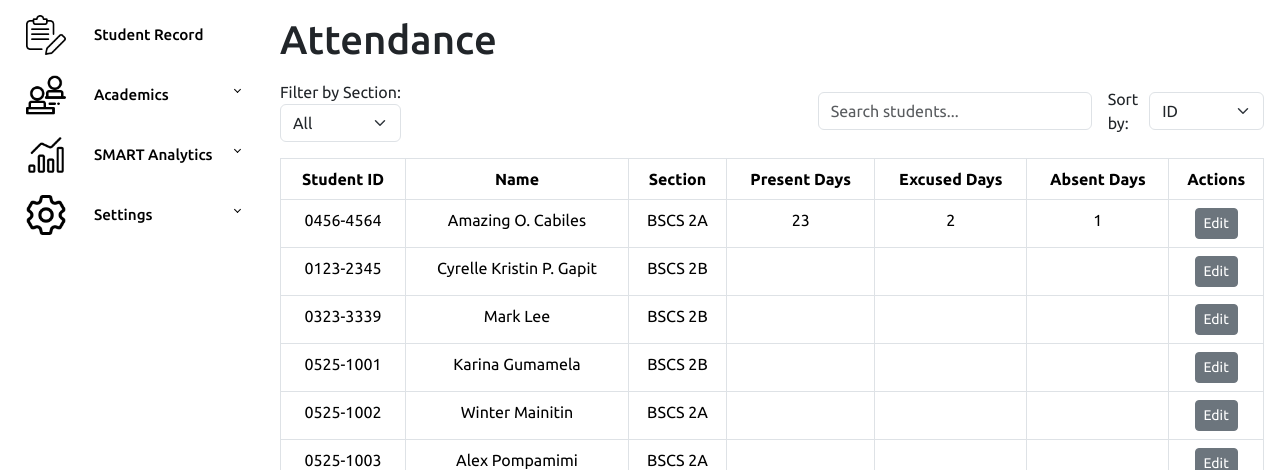
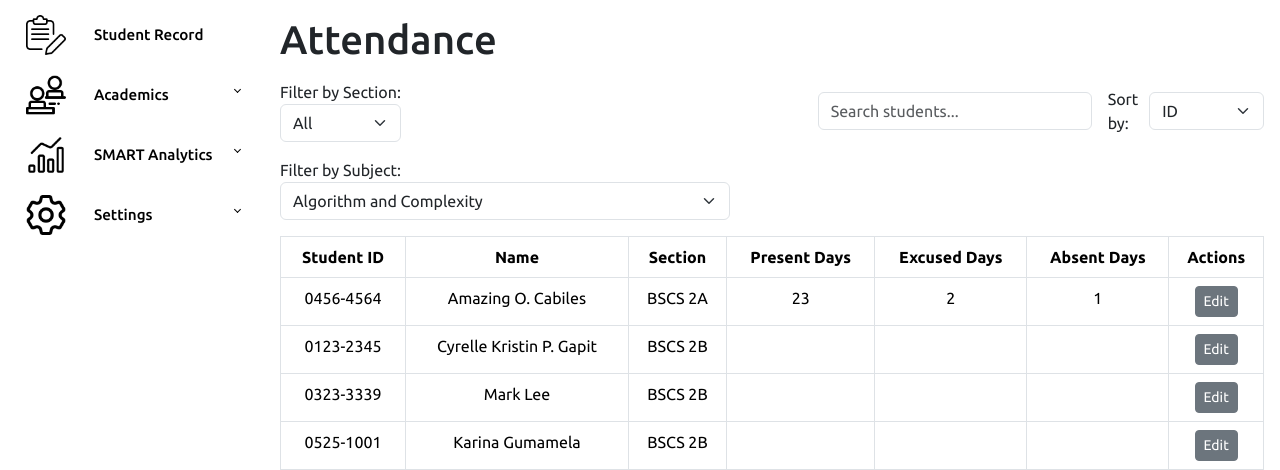
Before and after one commit to aaazezeze1/SMS, a Django app: page /academics/ in a window 1280 px wide. Shown: the part 171-641 px from the top of the page. Run offline with Django 5.2, Linux system fonts and the light colour scheme; data comes from the database, SQL or seed files in the repository; both versions use the stored data as it was after the commit; some libraries are stand-ins or nearby versions.

Commit message:
changed attendance to attendance per subject

```diff
--- a/SMS/SMSapp/admin.py
+++ b/SMS/SMSapp/admin.py
@@ -1,8 +1,10 @@
 from django.contrib import admin
 from .models import Student, Attendance
 from .models import Grouping
+from .models import Subject
 
 # Register your models here.
 admin.site.register(Student)
 admin.site.register(Attendance)
 admin.site.register(Grouping)
+admin.site.register(Subject)
--- a/SMS/SMSapp/models.py
+++ b/SMS/SMSapp/models.py
@@ -32,15 +32,29 @@ class Student(models.Model):
     def __str__(self):
         return self.name
 
+# Subject model
+class Subject(models.Model):
+    code = models.CharField(max_length=20, unique=True)
+    name = models.CharField(max_length=100)
+
+    def __str__(self):
+        return f"{self.code} - {self.name}"
+
+
 # Attendance model to track attendance for each student
 class Attendance(models.Model):
-    student = models.ForeignKey(Student, on_delete=models.CASCADE)  # Link to Student Class
-    present_days = models.PositiveIntegerField(default=0)
-    excused_days = models.PositiveIntegerField(default=0)
-    absent_days = models.PositiveIntegerField(default=0)
+    student = models.ForeignKey(Student, on_delete=models.CASCADE)
+    subject = models.ForeignKey(Subject, on_delete=models.CASCADE, default=1)
+    present_days = models.IntegerField(default=0)
+    excused_days = models.IntegerField(default=0)
+    absent_days = models.IntegerField(default=0)
+
+    class Meta:
+        unique_together = ('student', 'subject')
 
     def __str__(self):
-        return f"Attendance for {self.student.name}"  # Accessing student name
+        return f"{self.student.name} - {self.subject.code}"
+
 
 # Student grouping
 class Grouping(models.Model):
--- a/SMS/SMSapp/templates/academics.html
+++ b/SMS/SMSapp/templates/academics.html
@@ -153,6 +153,19 @@
                         </form>
                     </div>
                 </div>
+                <!-- Dropdown control for Su nbjects -->
+                <div style="max-width: 450px; margin-bottom: 1rem;">
+                    <label for="subjectSelect" class="form-label mb-0">Filter by Subject:</label>
+                    <form method="GET" action="{% url 'academics' %}">
+                        <select id="subjectSelect" name="subject" class="form-select" onchange="this.form.submit()">
+                            {% for subject in subjects %}
+                                <option value="{{ subject.code }}" {% if subject.code == subject_filter %}selected{% endif %}>
+                                    {{ subject.name }}
+                                </option>
+                            {% endfor %}
+                        </select>
+                    </form>
+                </div>
                 <!-- Table -->
                 <div class="table-responsive text-center">
                 <table class="table table-bordered" id="studentTable">
@@ -183,8 +196,11 @@
                         <!-- Edit Modal -->
                             <div class="modal fade" id="editModal{{ entry.student.id }}" tabindex="-1" aria-labelledby="editModalLabel{{ entry.student.id }}" aria-hidden="true">
                                 <div class="modal-dialog">
-                                <form method="post" action="{% url 'update_attendance' entry.student.id %}">
+                                    <form action="{% url 'update_attendance' student_id=entry.student.id %}" method="POST">
                                         {% csrf_token %}
+                                        <!-- Hidden input to send the selected subject -->
+                                        <input type="hidden" name="subject" value="{{ selected_subject }}">
+
                                         <div class="modal-content">
                                             <div class="modal-header">
                                                 <h5 class="modal-title" id="editModalLabel{{ entry.student.id }}">Edit Attendance for {{ entry.student.name }}</h5>
@@ -408,19 +424,31 @@
                     body: formData
                 })
                 .then(response => {
-                    if (response.ok) {
-                        // Close the modal after successful form submission
+                    return response.text(); // use text() instead of json() temporarily
+                })
+                .then(text => {
+                    console.log("Raw response:", text); // Debug what you actually received
+
+                    try {
+                        const data = JSON.parse(text); // try parsing it as JSON
+                        if (data.success) {
                             modal.querySelector('[data-bs-dismiss="modal"]').click();
-                        window.location.reload(); // Reload the page to update the table
+                            window.location.reload();
                         } else {
-                        alert('There was an error saving the attendance.');
+                            alert('Error: ' + (data.error || 'There was an error saving the attendance.'));
+                        }
+                    } catch (e) {
+                        alert("Server returned invalid JSON. Check console for details.");
+                        console.error("Failed to parse JSON:", text);
                     }
                 })
                 .catch(error => {
-                    alert('An error occurred while saving the attendance.');
+                    console.error('Fetch error:', error);
+                    alert('Fetch Error: ' + error.message);
                 });
             });
         });
+
 
         // Sort by function
         document.getElementById("sort_by").addEventListener("change", function () {
--- a/SMS/SMSapp/views.py
+++ b/SMS/SMSapp/views.py
@@ -11,6 +11,14 @@ from django.http import Http404
 from .models import Student
 from .models import Attendance
 from .models import Grouping
+from .models import Student, Attendance, Subject
+from .models import Attendance, Subject
+from .models import Subject
+from django.http import JsonResponse
+import logging
+
+logger = logging.getLogger(__name__)
+
 
 
 # Create your views here.
@@ -168,49 +176,86 @@ def add_student(request):
 
 # class management table
 def attendance_view(request):
-    # Get the section filter
-    section_filter = request.GET.get('section', '')  # If no section is selected, it's an empty string
+    section_filter = request.GET.get('section', '')  # filter by section
+    subject_filter = request.GET.get('subject', '')  # filter by subject
 
-    # filter by section else fetch all students
+    # Fetch all subjects for dropdown
+    subjects = Subject.objects.all()
+
+    # Filter students by section if any
     if section_filter:
         students = Student.objects.filter(section=section_filter)
     else:
         students = Student.objects.all()
 
-    # Fetch the attendance records for the students
     student_attendance = []
+
     for student in students:
-        attendance = Attendance.objects.filter(student=student).first()  # Get the attendance for the student
+        # Filter attendance by student AND subject if subject filter is applied
+        if subject_filter:
+            attendance = Attendance.objects.filter(student=student, subject__code=subject_filter).first()
+        else:
+            # fallback to any attendance record for student (if no subject filter)
+            attendance = Attendance.objects.filter(student=student).first()
+
         student_attendance.append({
             'student': student,
             'attendance': attendance
         })
 
     return render(request, "academics.html", {
-        "student_attendance": student_attendance,
-        "section_filter": section_filter,
-    })
+    "student_attendance": student_attendance,
+    "section_filter": section_filter,
+    "subjects": subjects,
+    "subject_filter": subject_filter,
+    "selected_subject": subject_filter,  # <-- THIS LINE is important
+})
 
 # edit button on academics attendance table
+@csrf_exempt
 def update_attendance(request, student_id):
     if request.method == 'POST':
-        present_days = request.POST.get('present_days')
-        excused_days = request.POST.get('excused_days')
-        absent_days = request.POST.get('absent_days')
+        try:
+            present_days = int(request.POST.get('present_days', 0))
+            excused_days = int(request.POST.get('excused_days', 0))
+            absent_days = int(request.POST.get('absent_days', 0))
+            subject_code = request.POST.get('subject')
 
-        # Find the attendance object for the student
-        attendance = Attendance.objects.get(student_id=student_id)
+            if not subject_code:
+                return JsonResponse({'error': 'Subject code is missing'}, status=400)
 
-        # Update attendance values
-        attendance.present_days = present_days
-        attendance.excused_days = excused_days
-        attendance.absent_days = absent_days
+            subject = Subject.objects.get(code=subject_code)
+            student = Student.objects.get(id=student_id)
 
-        # Save the changes
-        attendance.save()
+            attendance, created = Attendance.objects.get_or_create(
+                student=student,
+                subject=subject,
+                defaults={
+                    'present_days': 0,
+                    'excused_days': 0,
+                    'absent_days': 0
+                }
+            )
 
-        # Redirect to the class management page
-        return redirect('academics')
+            attendance.present_days = present_days
+            attendance.excused_days = excused_days
+            attendance.absent_days = absent_days
+            attendance.save()
+
+            return JsonResponse({'success': True})
+
+        except Subject.DoesNotExist:
+            return JsonResponse({'error': 'Subject not found'}, status=404)
+        except Student.DoesNotExist:
+            return JsonResponse({'error': 'Student not found'}, status=404)
+        except Exception as e:
+            import logging
+            logger = logging.getLogger(__name__)
+            logger.error(f"Error updating attendance: {str(e)}")
+            return JsonResponse({'error': str(e)}, status=500)
+
+    return JsonResponse({'error': 'Invalid request'}, status=400)
+
 
 #Student grades
 def grades_view(request):
```
Also changed, not shown: SMS/SMSapp/migrations/0011_subject.py (added), SMS/SMSapp/migrations/0012_attendance_subject_alter_attendance_absent_days_and_more.py (added), SMS/db.sqlite3. Lines whose indentation alone changed are shown as unchanged.
